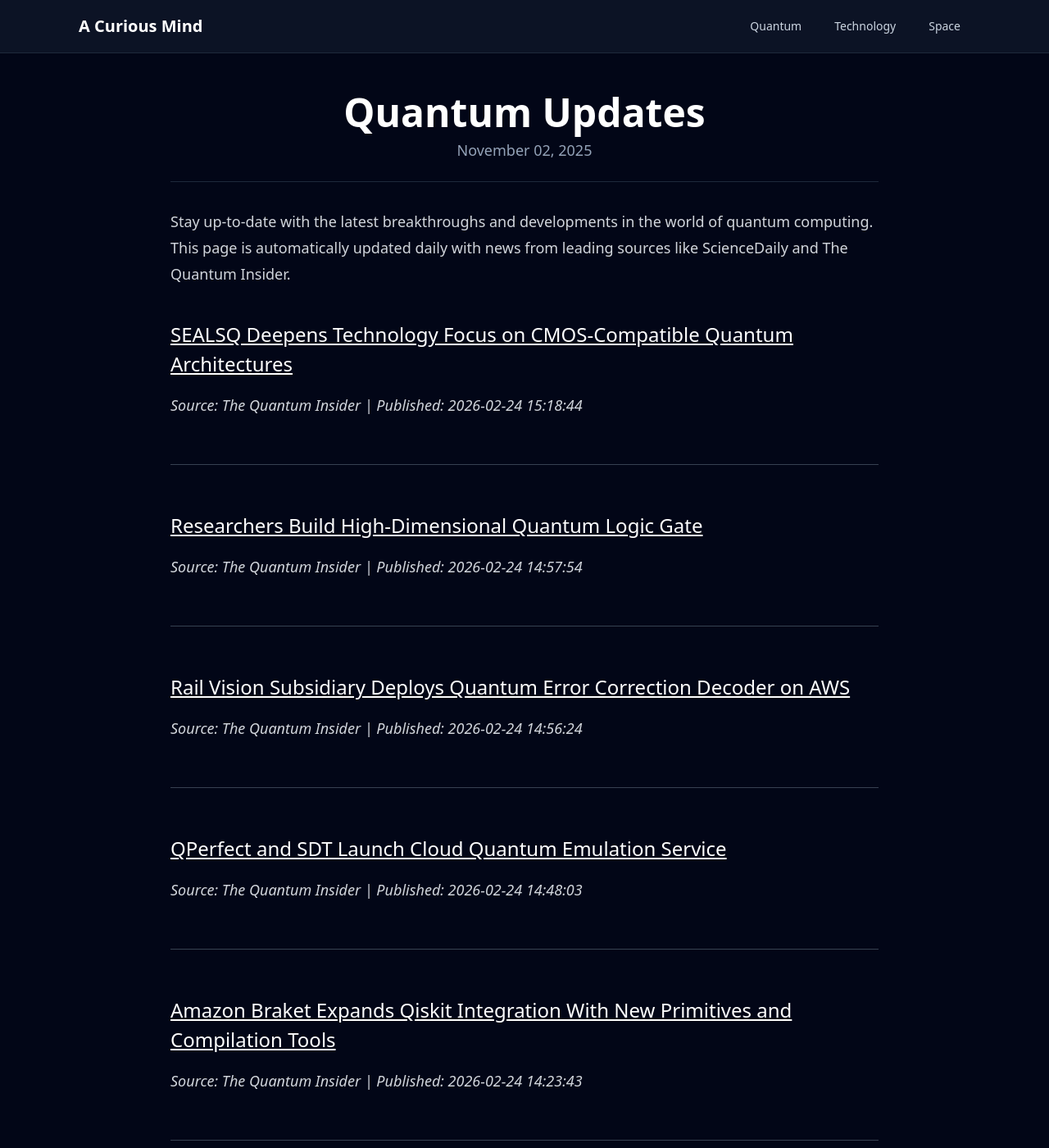
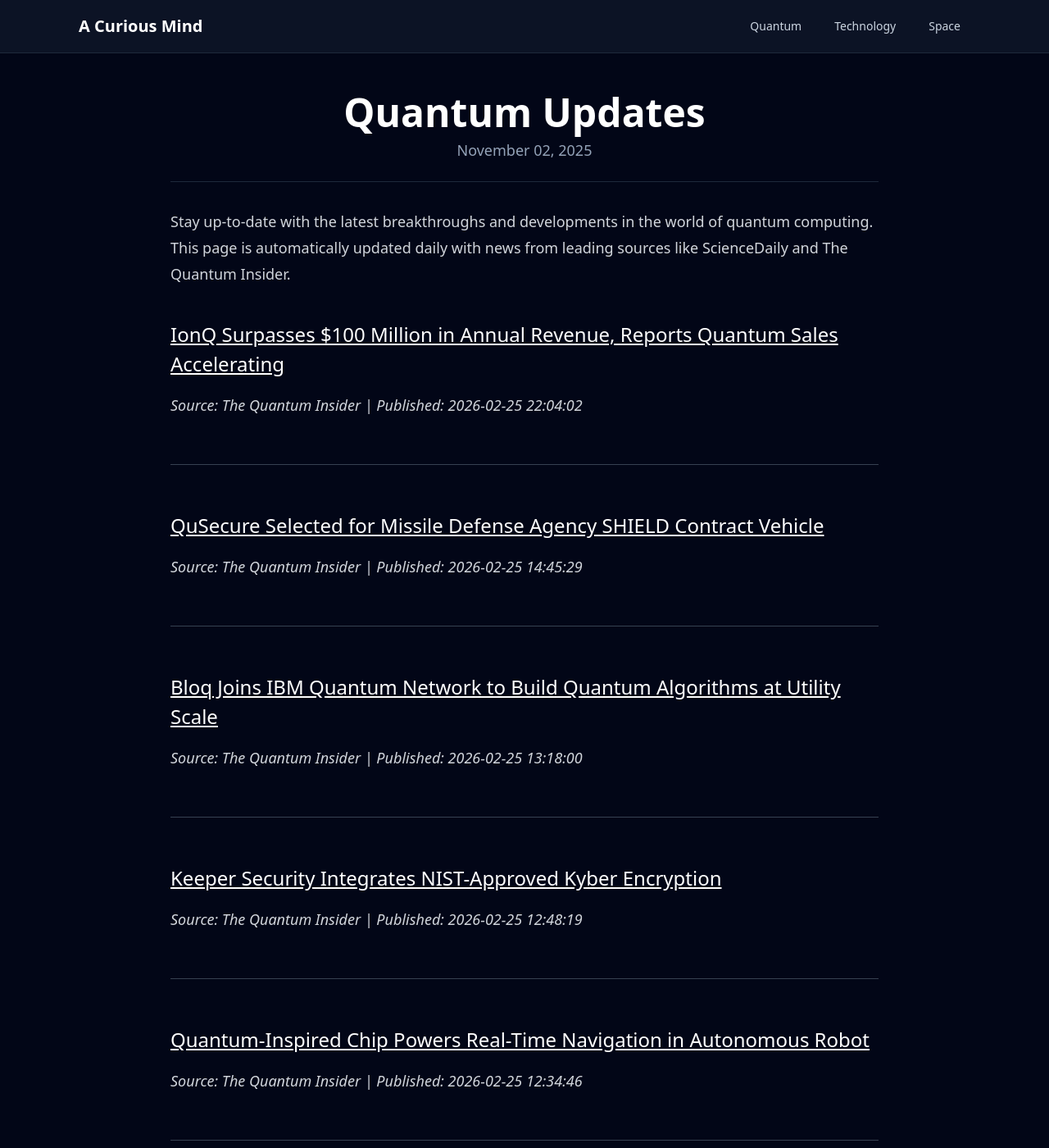
Before and after one commit to onehl7/onehl7.github.io, a Jekyll site: the page built from _posts/2025-11-02-quantum-updates.md, in a window 1280 px wide and 1400 px high. Shown: the whole window at 82% size. Built offline with Jekyll 4.4.1, drawn with Linux system fonts in a browser that asks for light colours; nearby versions of some CDN libraries; some of the changed text lies outside the part shown.

Commit message:
Update quantum news data

```diff
--- a/_data/quantum_news.json
+++ b/_data/quantum_news.json
@@ -1,33 +1,39 @@
 [
   {
     "source": "The Quantum Insider",
-    "title": "SEALSQ Deepens Technology Focus on CMOS-Compatible Quantum Architectures",
-    "link": "https://thequantuminsider.com/2026/02/24/sealsq-cmos-compatible-quantum-architectures/",
-    "published": "2026-02-24 15:18:44"
+    "title": "IonQ Surpasses $100 Million in Annual Revenue, Reports Quantum Sales Accelerating",
+    "link": "https://thequantuminsider.com/2026/02/25/ionq-surpasses-100-million-in-annual-revenue-reports-quantum-sales-accelerating/",
+    "published": "2026-02-25 22:04:02"
   },
   {
     "source": "The Quantum Insider",
-    "title": "Researchers Build High-Dimensional Quantum Logic Gate",
-    "link": "https://thequantuminsider.com/2026/02/24/researchers-build-high-dimensional-quantum-logic-gate/",
-    "published": "2026-02-24 14:57:54"
+    "title": "QuSecure Selected for Missile Defense Agency SHIELD Contract Vehicle",
+    "link": "https://thequantuminsider.com/2026/02/25/qusecure-missile-defense-agency-shield-contract/",
+    "published": "2026-02-25 14:45:29"
   },
   {
     "source": "The Quantum Insider",
-    "title": "Rail Vision Subsidiary Deploys Quantum Error Correction Decoder on AWS",
-    "link": "https://thequantuminsider.com/2026/02/24/rail-vision-quantum-decoder-aws-deployment/",
-    "published": "2026-02-24 14:56:24"
+    "title": "Bloq Joins IBM Quantum Network to Build Quantum Algorithms at Utility Scale",
+    "link": "https://thequantuminsider.com/2026/02/25/bloq-joins-ibm-quantum-network-to-build-quantum-algorithms-at-utility-scale/",
+    "published": "2026-02-25 13:18:00"
   },
   {
     "source": "The Quantum Insider",
-    "title": "QPerfect and SDT Launch Cloud Quantum Emulation Service",
-    "link": "https://thequantuminsider.com/2026/02/24/btq-qperfect-sdt-mimiq-quantum-emulation-qureka/",
-    "published": "2026-02-24 14:48:03"
+    "title": "Keeper Security Integrates NIST-Approved Kyber Encryption",
+    "link": "https://thequantuminsider.com/2026/02/25/keeper-post-quantum-cryptography-deployment/",
+    "published": "2026-02-25 12:48:19"
   },
   {
     "source": "The Quantum Insider",
-    "title": "Amazon Braket Expands Qiskit Integration With New Primitives and Compilation Tools",
-    "link": "https://thequantuminsider.com/2026/02/24/amazon-braket-expands-qiskit-integration-with-new-primitives-and-compilation-tools/",
-    "published": "2026-02-24 14:23:43"
+    "title": "Quantum-Inspired Chip Powers Real-Time Navigation in Autonomous Robot",
+    "link": "https://thequantuminsider.com/2026/02/25/quantum-inspired-chip-powers-real-time-navigation-in-autonomous-robot/",
+    "published": "2026-02-25 12:34:46"
+  },
+  {
+    "source": "ScienceDaily (Quantum Computing)",
+    "title": "A simple chemical tweak could supercharge quantum computers",
+    "link": "https://www.sciencedaily.com/releases/2026/02/260224023211.htm",
+    "published": "2026-02-25 11:43:17"
   },
   {
     "source": "ScienceDaily (Quantum Computing)",
@@ -52,11 +58,5 @@
     "title": "Twisted 2D magnet creates skyrmions for ultra dense data storage",
     "link": "https://www.sciencedaily.com/releases/2026/02/260212234158.htm",
     "published": "2026-02-13 12:36:20"
-  },
-  {
-    "source": "ScienceDaily (Quantum Computing)",
-    "title": "Physicists discover what controls the speed of quantum time",
-    "link": "https://www.sciencedaily.com/releases/2026/02/260209221713.htm",
-    "published": "2026-02-10 03:21:59"
   }
 ]
```
